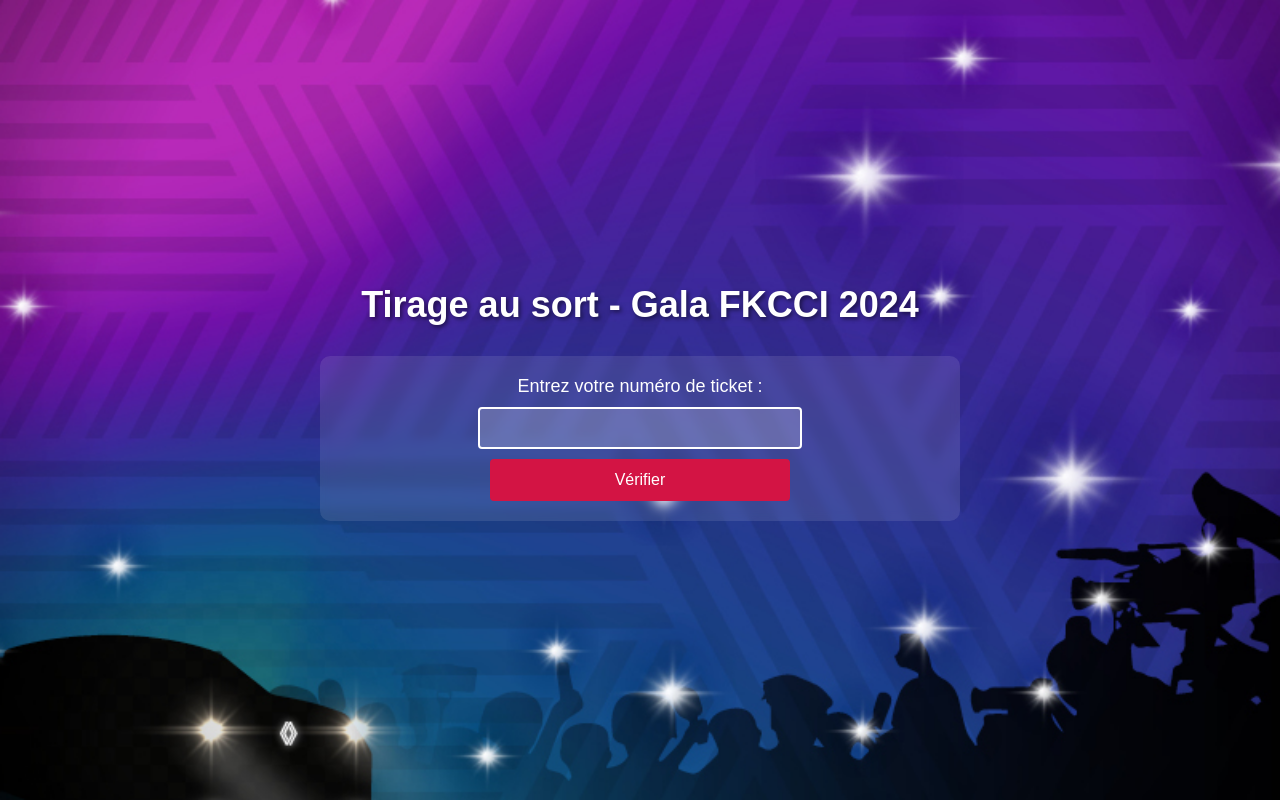
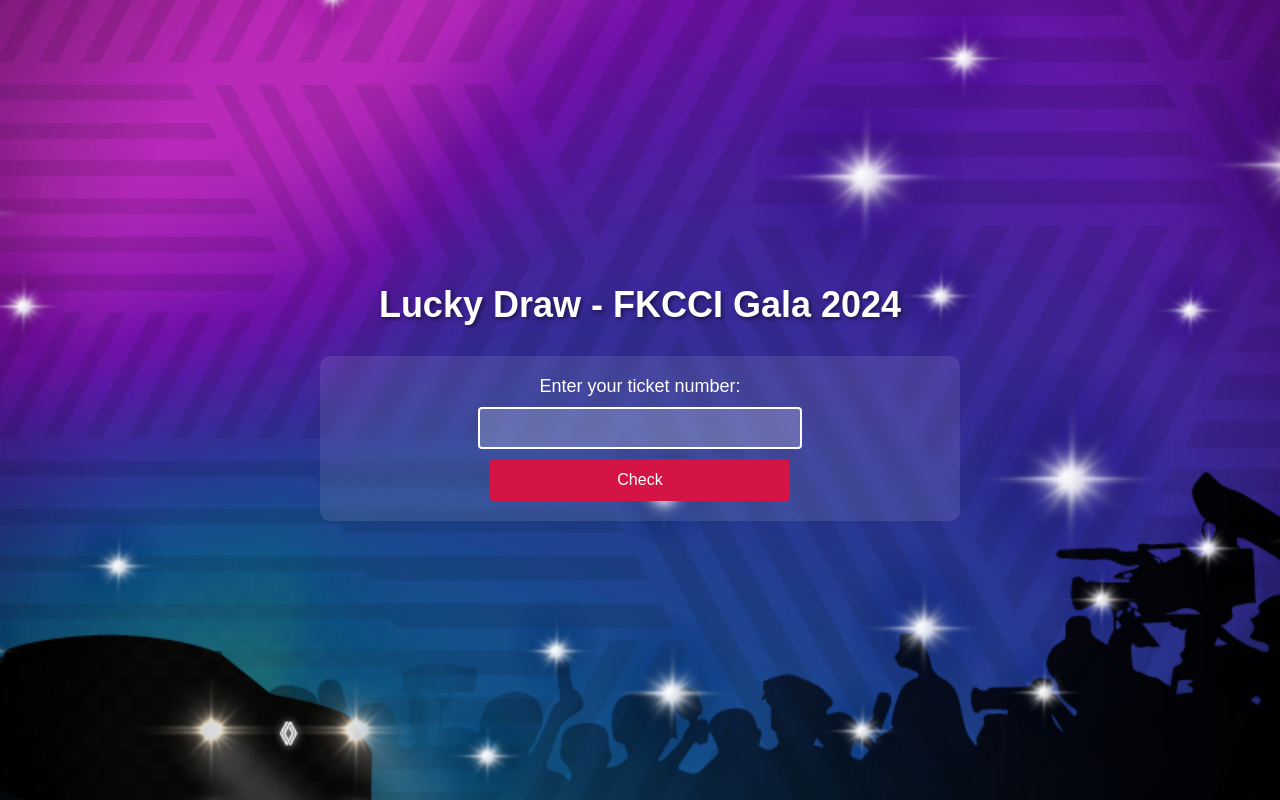
Before and after one commit to MuzanJacksonnn/LuckyDrawGala2024, a website: page index.html in a window 1280 px wide. Drawn offline with Linux system fonts and the light colour scheme; no server answers.

Commit message:
Update index.html

```diff
--- a/index.html
+++ b/index.html
@@ -7,13 +7,13 @@
     <link rel="stylesheet" href="styles.css">
 </head>
 <body>
-    <h1>Tirage au sort - Gala FKCCI 2024</h1>
+    <h1>Lucky Draw - FKCCI Gala 2024</h1>
 
     <form id="ticket-form">
-        <label for="ticket-number">Entrez votre numéro de ticket :</label>
+        <label for="ticket-number">Enter your ticket number:</label>
         <div class="input-group">
             <input type="number" id="ticket-number" required>
-            <button type="submit" id="check-ticket">Vérifier</button>
+            <button type="submit" id="check-ticket">Check</button>
         </div>
     </form>
 
```
